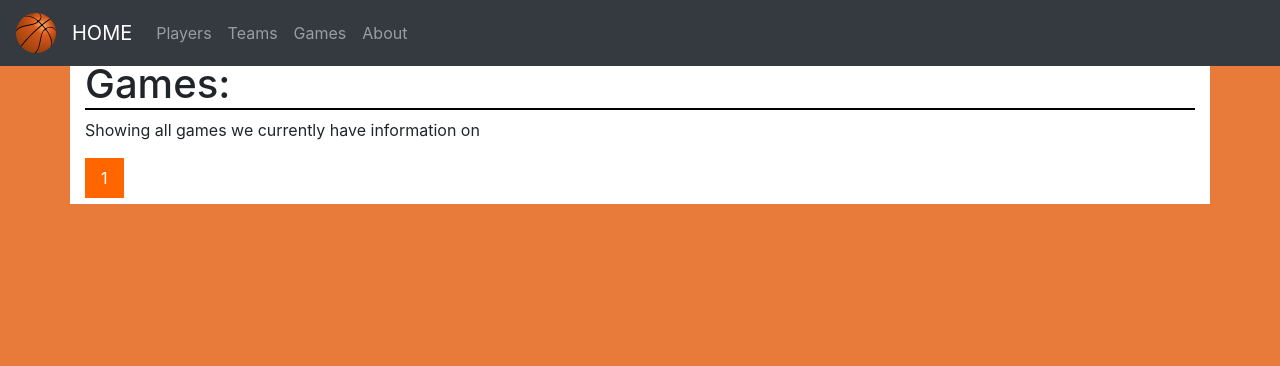
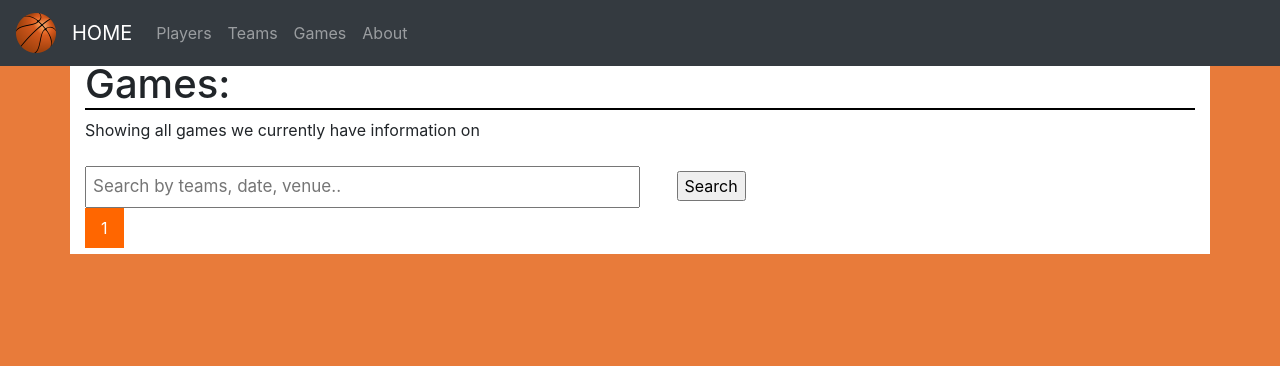
Before and after one commit to tylerpak/NCAA_Website, a Flask app: page /games1 in a window 1280 px wide. Shown: the top 366 px of the page. Run offline with Flask 2, Linux system fonts and the light colour scheme; data that the repository does not hold is empty; some libraries are stand-ins or nearby versions.

Commit message:
Added search bar to all model pages and added thumbnails to game instance pages

```diff
--- a/app.py
+++ b/app.py
@@ -1,37 +1,58 @@
-from flask import Flask, render_template
+import math
+from flask import Flask, render_template, request, redirect, flash
 from pprint import pprint
+
 import database
 
+
 app = Flask(__name__)
+
 
 @app.route('/')
 def index():
     return render_template('index.html')
 
+
 @app.route('/about')
 def about():
     return render_template('about.html')
 
-@app.route('/players<page_number>')
+
+@app.route('/players<page_number>', methods=['POST', 'GET'])
 def players(page_number):
-    players = database.getAllPlayers(int(page_number))
-    pages = database.getAllPlayersPgCount()
-    cur_page = int(page_number)
-    return render_template('player-model.html', players=players, pages = pages, cur_page = cur_page)
+    if request.method == 'POST':
+        input = request.form['content']
+        return search(input, False, True, False)
+    else:
+        players = database.getAllPlayers(int(page_number))
+        pages = database.getAllPlayersPgCount()
+        cur_page = int(page_number)
+        return render_template('player-model.html', players=players, pages = pages, cur_page = cur_page)
 
-@app.route('/teams<page_number>')
+
+@app.route('/teams<page_number>', methods=['POST', 'GET'])
 def teams(page_number):
-    teams = database.getAllTeams(int(page_number))
-    pages = database.getAllTeamsPgCount()
-    cur_page = int(page_number)
-    return render_template('team-model.html', teams=teams, pages = pages, cur_page = cur_page)
+    if request.method == 'POST':
+        input = request.form['content']
+        return search(input, True, False, False)
+    else:
+        teams = database.getAllTeams(int(page_number))
+        pages = database.getAllTeamsPgCount()
+        cur_page = int(page_number)
+        return render_template('team-model.html', teams=teams, pages = pages, cur_page = cur_page)
 
-@app.route('/games<page_number>')
+
+@app.route('/games<page_number>', methods=['POST', 'GET'])
 def games(page_number):
-    games = database.getAllGames(int(page_number))
-    pages = database.getAllGamesPgCount()
-    cur_page = int(page_number)
-    return render_template('game-model.html', games=games, pages = pages, cur_page = cur_page)
+    if request.method == 'POST':
+        input = request.form['content']
+        return search(input, False, False, True)
+    else:
+        games = database.getAllGames(int(page_number))
+        pages = database.getAllGamesPgCount()
+        cur_page = int(page_number)
+        return render_template('game-model.html', games=games, pages = pages, cur_page = cur_page)
+
 
 @app.route('/player-instance<id>')
 def player1(id):
@@ -46,7 +67,6 @@ def team1(id):
     return render_template('team-instance.html', team=team)
 
 
-
 @app.route('/game-instance<id>')
 def game1(id):
     game = database.getGame(id)
@@ -55,6 +75,29 @@ def game1(id):
     home = database.getTeam(home_id)
     away = database.getTeam(away_id)
     return render_template('game-instance.html', home=home, away=away, game=game)
+
+
+@app.route('/search-results')
+def search(search, team, player, game):
+        results = database.searchDatabase(search, team, player, game)
+        pages = 1
+        if search == "":
+            if player == True:
+                return redirect('/players1')
+            if team == True:
+                return redirect('/teams1')
+            if game == True:
+                return redirect('/games1')
+        if len(results) != 0:
+            pages = len(results)/24
+        if player == True:
+            return render_template('player-model.html', players=results, pages = pages, cur_page = 1)
+        if team == True:
+            return render_template('team-model.html', teams=results, pages=pages, cur_page=1)
+        if game == True:
+            return render_template('game-model.html', games=results, pages=pages, cur_page=1)
+
+
 
 @app.context_processor
 def utility_processor():
@@ -72,5 +115,7 @@ def utility_processor2():
 
 
 
+
+
 if __name__ == "__main__":
     app.run(debug=True)
--- a/database.py
+++ b/database.py
@@ -199,8 +199,7 @@ def searchDatabase(query, searchTeam = True, searchPlayer = True, searchGame = T
                 if re.search(query, str(value)):
                     matches.append(g)
                     break
-
-    return matches
+    return matches[:24]
 
 
 '''
--- a/templates/game-instance.html
+++ b/templates/game-instance.html
@@ -49,6 +49,7 @@ p {
         <h4>VENUE</h4>
         <h4>{{ game['venue'] }}</h4>
         <br>
+        <img src="{{ game['thumbnail'] }}" alt="Thumbnail" width="200">
     </div>
     <div class="column">
         <h4>PLAYERS:</h4>
--- a/templates/game-model.html
+++ b/templates/game-model.html
@@ -19,12 +19,47 @@
   color: white;
 }
 
+.form .search-container {
+  float: left;
+  margin-right: 32px;
+}
+
+.form input[type=text] {
+  padding: 6px;
+  margin-top: 8px;
+  margin-right: 32px;
+  width: 50%;
+  font-size: 17px;
+  border: 1 px solid grey;
+}
+
+.form .search-container button {
+  float: right;
+  padding: 6px;
+  margin-top: 8px;
+  margin-right: 32px;
+  background: #ddd;
+  font-size: 17px;
+  border: 1px solid grey;
+  cursor: pointer;
+}
+
+.form .search-container button:hover {
+  background: #ccc;
+}
+
 </style>
 {% endblock %}
 {% block body %}
 <h1>Games:</h1>
 
 <p>Showing all games we currently have information on</p>
+<div class="form">
+        <form action="/games1" method="POST">
+            <input type="text" name="content" id="content" placeholder="Search by teams, date, venue..">
+            <input type="submit" value="Search">
+        </form>
+    </div>
 
 {% for row in games | batch(4) %}
 <div class="row">
```
Also changed, not shown: templates/player-model.html (+33 -0 lines), templates/team-model.html (+34 -0 lines).
